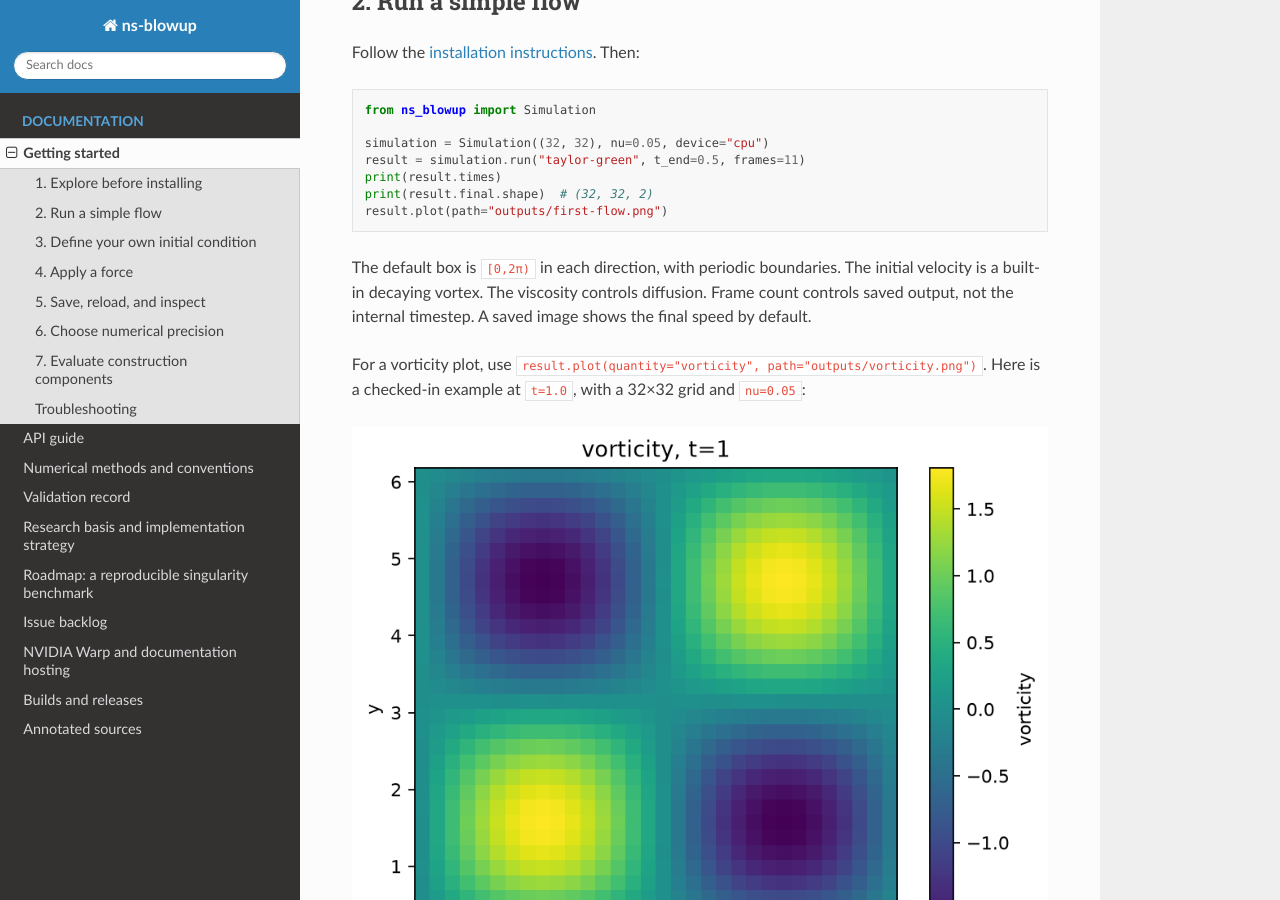
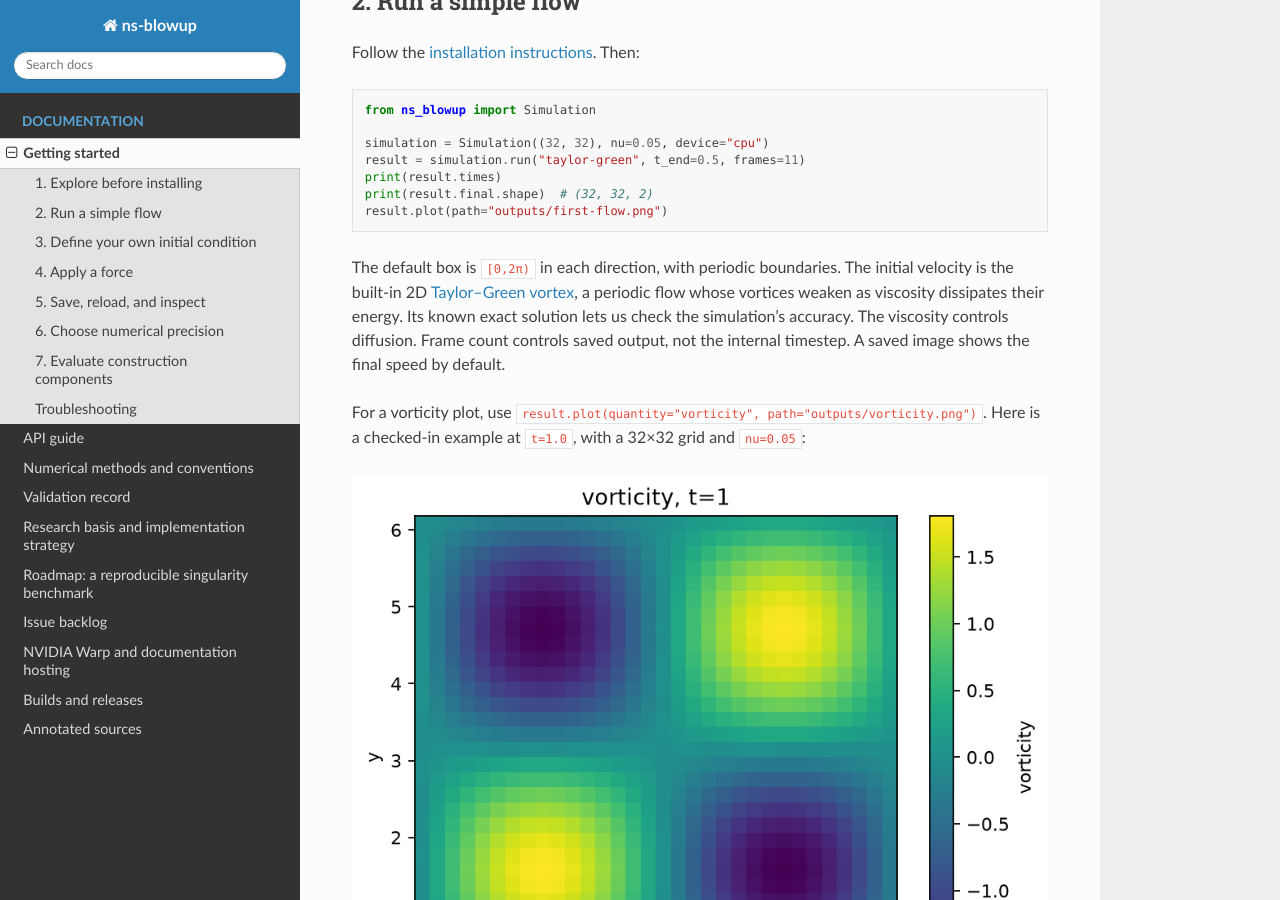
Before and after one commit to james-coder/navier-stokes-blowup, a Sphinx documentation site: the page built from docs/tutorial.md, in a window 1280 px wide and 900 px high, scrolled down 448 px. Built offline with Sphinx 7.4.7 and the Read the Docs theme 3.1.0, drawn with Linux system fonts in a browser that asks for light colours.

Commit message:
Explain and link the Taylor–Green vortex in user documentation

````diff
--- a/docs/tutorial.md
+++ b/docs/tutorial.md
@@ -20,7 +20,7 @@ print(result.final.shape)  # (32, 32, 2)
 result.plot(path="outputs/first-flow.png")
 ```
 
-The default box is `[0,2π)` in each direction, with periodic boundaries. The initial velocity is a built-in decaying vortex. The viscosity controls diffusion. Frame count controls saved output, not the internal timestep. A saved image shows the final speed by default.
+The default box is `[0,2π)` in each direction, with periodic boundaries. The initial velocity is the built-in 2D [Taylor–Green vortex](https://en.wikipedia.org/wiki/Taylor%E2%80%93Green_vortex), a periodic flow whose vortices weaken as viscosity dissipates their energy. Its known exact solution lets us check the simulation’s accuracy. The viscosity controls diffusion. Frame count controls saved output, not the internal timestep. A saved image shows the final speed by default.
 
 For a vorticity plot, use `result.plot(quantity="vorticity", path="outputs/vorticity.png")`. Here is a checked-in example at `t=1.0`, with a 32×32 grid and `nu=0.05`:
 
````
Also changed, not shown: README.md (+1 -1 lines), docs/numerics.md (+1 -1 lines), docs/validation.md (+1 -1 lines).
